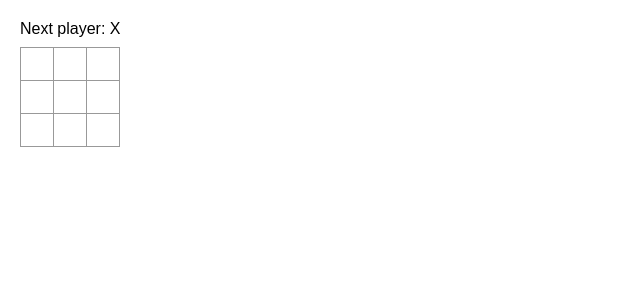
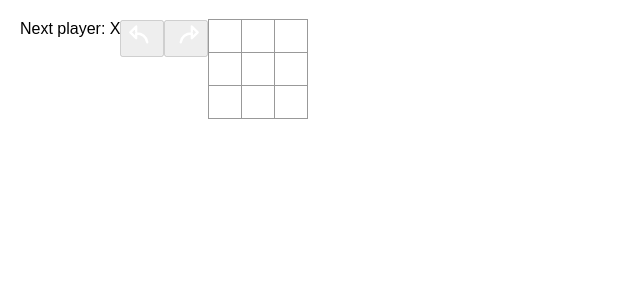
Before and after one commit to vitrus-o/ws-tictactoe, a React (Create React App) app: page / in a window 1280 px wide. Shown: the top 300 px of the page, without its empty margins (0-640 px from the left). Built offline with nearby package versions, Linux system fonts and the light colour scheme.

Commit message:
Add history through undo/redo button

```diff
--- a/src/App.js
+++ b/src/App.js
@@ -1,4 +1,4 @@
-import { useState } from 'react';
+import { useState } from "react";
 
 function Square({ value, onSquareClick }) {
   return (
@@ -8,31 +8,16 @@ function Square({ value, onSquareClick }) {
   );
 }
 
-function Board({ xIsNext, squares, onPlay }) {
+function Board({ xIsNext, squares, onPlay, status }) {
   function handleClick(i) {
-    if (calculateWinner(squares) || squares[i]) {
-      return;
-    }
+    if (squares[i] || calculateWinner(squares)) return;
     const nextSquares = squares.slice();
-    if (xIsNext) {
-      nextSquares[i] = 'X';
-    } else {
-      nextSquares[i] = 'O';
-    }
+    nextSquares[i] = xIsNext ? "X" : "O";
     onPlay(nextSquares);
-  }
-
-  const winner = calculateWinner(squares);
-  let status;
-  if (winner) {
-    status = 'Winner: ' + winner;
-  } else {
-    status = 'Next player: ' + (xIsNext ? 'X' : 'O');
   }
 
   return (
     <>
-      <div className="status">{status}</div>
       <div className="board-row">
         <Square value={squares[0]} onSquareClick={() => handleClick(0)} />
         <Square value={squares[1]} onSquareClick={() => handleClick(1)} />
@@ -53,19 +38,49 @@ function Board({ xIsNext, squares, onPlay }) {
 }
 
 export default function Game() {
-  const [xIsNext, setXIsNext] = useState(true);
+  const [currentMove, setCurrentMove] = useState(0);
   const [history, setHistory] = useState([Array(9).fill(null)]);
-  const currentSquares = history[history.length - 1];
+  const xIsNext = currentMove % 2 === 0;
+  const squares = history[currentMove];
+
+  const winner = calculateWinner(squares);
+  let status;
+  if (winner) {
+    status = winner + " Wins!";
+  } else {
+    status = "Next player: " + (xIsNext ? "X" : "O");
+  }
 
   function handlePlay(nextSquares) {
-    setHistory([...history, nextSquares]);
-    setXIsNext(!xIsNext);
+    const nextHistory = history.slice(0, currentMove + 1);
+    setHistory([...nextHistory, nextSquares]);
+    setCurrentMove(nextHistory.length);
+  }
+
+  function handleUndo() {
+    if (currentMove > 0) setCurrentMove(currentMove - 1);
+  }
+  function handleRedo() {
+    if (currentMove < history.length - 1) setCurrentMove(currentMove + 1);
   }
 
   return (
     <div className="game">
+      <div className="status">{status}</div>
+      <div className="icon-btn-group">
+        <button onClick={handleUndo} disabled={currentMove === 0} aria-label="Undo" className="icon-btn">
+          <svg width="28" height="28" viewBox="0 0 24 24" fill="none">
+            <path d="M7 7V3L2 8l5 5V9c5 0 8.5 2.5 9.5 7.5" stroke="#fff" strokeWidth="2" strokeLinecap="round" strokeLinejoin="round" />
+          </svg>
+        </button>
+        <button onClick={handleRedo} disabled={currentMove === history.length - 1} aria-label="Redo" className="icon-btn">
+          <svg width="28" height="28" viewBox="0 0 24 24" fill="none">
+            <path d="M17 7V3l5 5-5 5V9c-5 0-8.5 2.5-9.5 7.5" stroke="#fff" strokeWidth="2" strokeLinecap="round" strokeLinejoin="round" />
+          </svg>
+        </button>
+      </div>
       <div className="game-board">
-        <Board xIsNext={xIsNext} squares={currentSquares} onPlay={handlePlay} />
+        <Board xIsNext={xIsNext} squares={squares} onPlay={handlePlay} />
       </div>
       <div className="game-info" />
     </div>
```
